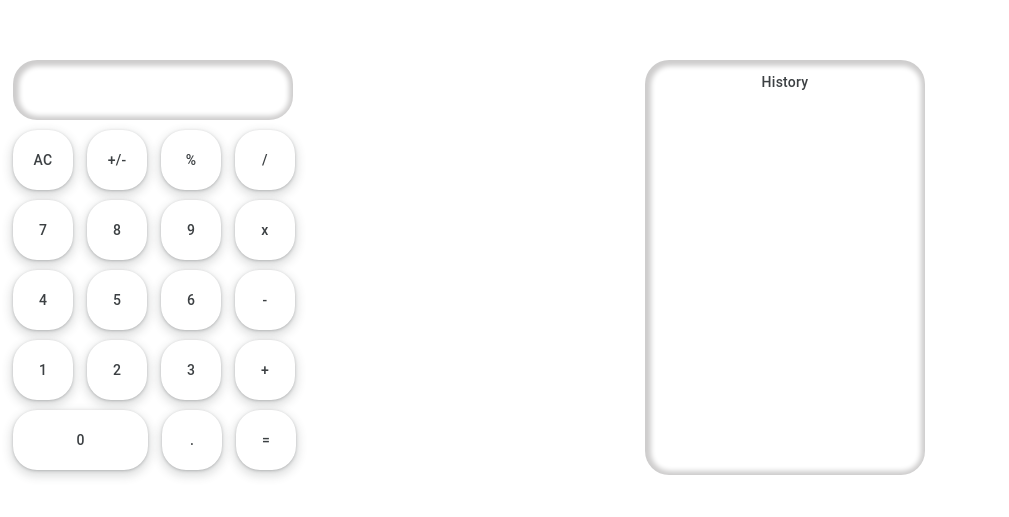
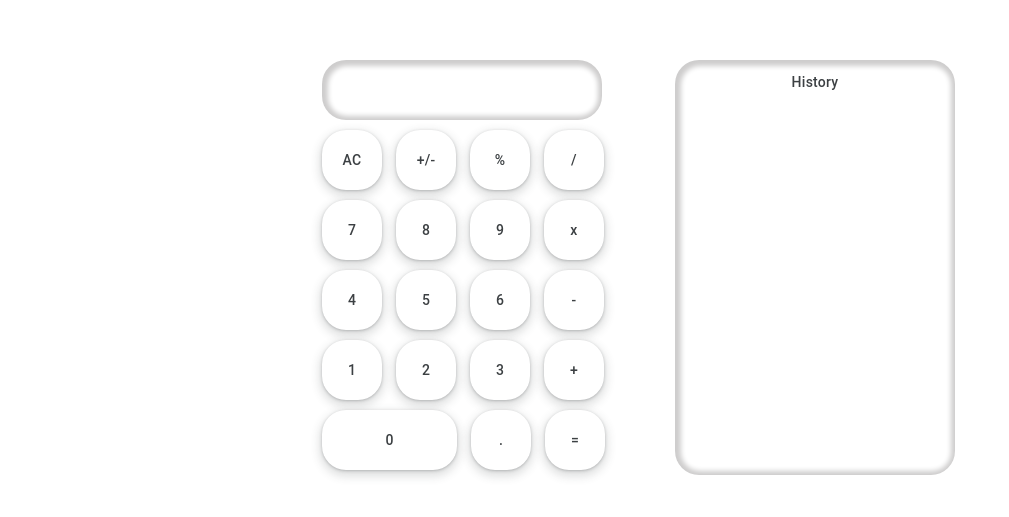
Before and after one commit to ajrsabet/Calculator, a plain HTML site: page index.html in a window 1280 px wide. Shown: the part 61-578 px from the top of the page, without its empty margins (0-1009 px from the left). Drawn offline with nearby package versions, Linux system fonts and the light colour scheme.

Commit message:
project 2 final submission

```diff
--- a/index.html
+++ b/index.html
@@ -18,7 +18,8 @@
         <br><br>
         <div class="row">
 
-            <div class="column">
+            <div class="column" style="justify-items: right;">
+                <div style="margin-right: 30px;">
                     <div class="display">
                         <p id="display"></p>
                     </div>
@@ -54,8 +55,11 @@
 
                     </div>
                 </div>
+            </div>
 
             <div class="column">
+                <div style="margin-left: 30px;">
+
                     <div class="history">
                         <div>
                             <p>History</p>
@@ -67,6 +71,7 @@
                     </div>
                 </div>
             </div>
+        </div>
         <script src="script.js"></script>
 
 </body>
```
Lines whose indentation alone changed are shown as unchanged.
